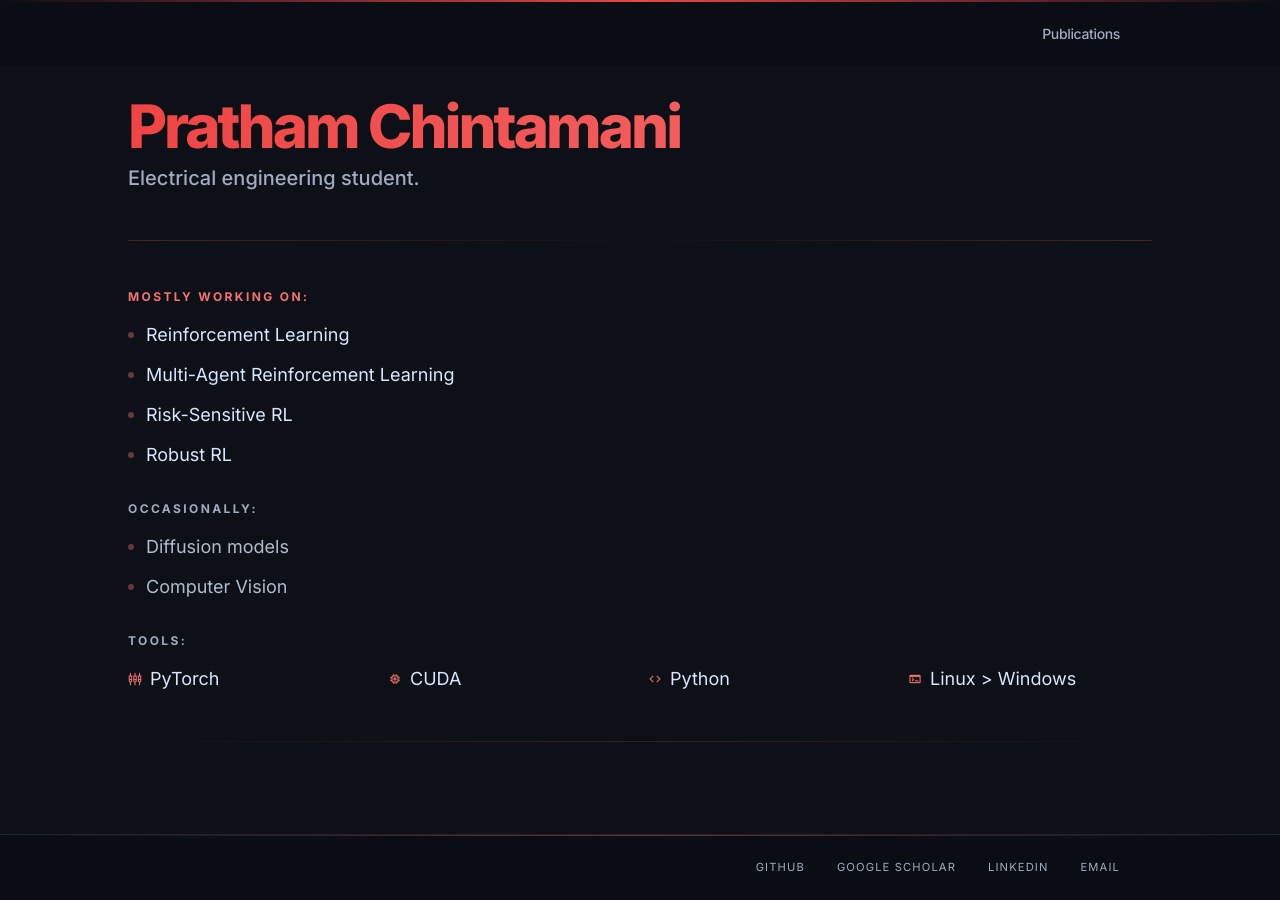
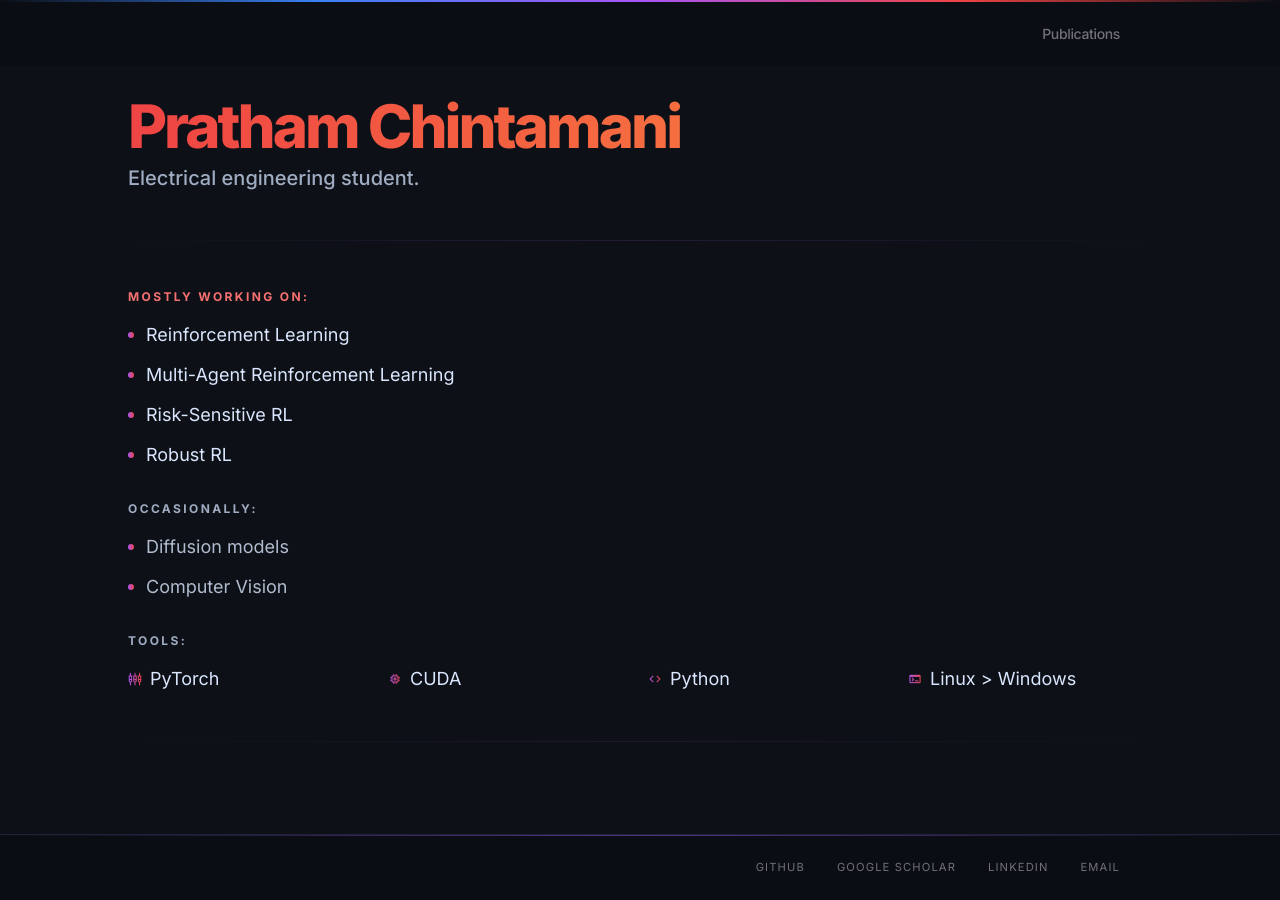
Before and after one commit to prathamchintamani/prathamchintamani.github.io, a Jekyll site: the page built from index.md, in a window 1280 px wide. Built offline with Jekyll 4.4.1, drawn with Linux system fonts in a browser that asks for light colours; nearby versions of some CDN libraries.

Commit message:
Update color palette with varied red-purple gradients
- Reverted main text headings (name in header and index) back to an orange-red gradient (`from-red-500 to-orange-400`).
- Updated UI accents (list bullets, material icons, and UI dividers) to use varied gradients containing more red (e.g., `from-purple-500 to-red-500` and `from-blue-500/0 via-purple-500/50 to-red-500/0`).
- Updated the header and footer navigation links to use a low-intensity hue (`text-zinc-500 hover:text-zinc-400`).

Co-authored-by: prathamchintamani <143500812+prathamchintamani@users.noreply.github.com>

```diff
--- a/_layouts/default.html
+++ b/_layouts/default.html
@@ -106,15 +106,15 @@
   </style>
 </head>
 <body class="flex flex-col min-h-screen antialiased bg-[#0d1117]">
-  <header class="bg-[#0a0e14]/80 backdrop-blur-sm fixed top-0 w-full z-50 border-t-2 border-transparent" style="border-image: linear-gradient(to right, transparent, #ef4444, transparent) 1;">
+  <header class="bg-[#0a0e14]/80 backdrop-blur-sm fixed top-0 w-full z-50 border-t-2 border-transparent" style="border-image: linear-gradient(to right, transparent, #3b82f6, #a855f7, #ef4444, transparent) 1;">
     <div class="max-w-[1024px] mx-auto px-4 md:px-8 h-16 flex items-center justify-between">
       {% if page.url != "/" %}
-        <a href="/" class="text-lg font-bold tracking-tighter text-transparent bg-clip-text bg-gradient-to-r from-red-500 to-red-400 hover:opacity-80 transition-opacity">Pratham Chintamani</a>
+        <a href="/" class="text-lg font-bold tracking-tighter text-transparent bg-clip-text bg-gradient-to-r from-red-500 to-orange-400 hover:opacity-80 transition-opacity">Pratham Chintamani</a>
       {% else %}
         <span></span>
       {% endif %}
       <nav class="hidden md:flex gap-6 items-center">
-        <a class="font-['Inter'] font-medium tracking-tight text-sm text-[#9facc1] hover:text-[#a2c9ff] transition-colors duration-0 hover:underline decoration-1 underline-offset-4" href="/publications">Publications</a>
+        <a class="font-['Inter'] font-medium tracking-tight text-sm text-zinc-500 hover:text-zinc-400 transition-colors duration-0 hover:underline decoration-1 underline-offset-4" href="/publications">Publications</a>
       </nav>
     </div>
   </header>
@@ -128,13 +128,13 @@
   </main>
 
   <footer class="w-full py-6 border-t-[0.5px] border-[#1a2637] bg-[#0a0e14] relative">
-    <div class="absolute inset-x-0 top-0 h-[1px] bg-gradient-to-r from-transparent via-red-500/50 to-transparent"></div>
+    <div class="absolute inset-x-0 top-0 h-[1px] bg-gradient-to-r from-transparent via-purple-500/50 to-red-500/0"></div>
     <div class="max-w-[1024px] mx-auto px-4 md:px-8 flex flex-col md:flex-row justify-end items-center gap-6">
       <div class="flex gap-8">
-        <a class="font-['Inter'] text-[0.7rem] uppercase tracking-widest text-[#9facc1] hover:text-[#a2c9ff] transition-colors duration-0" href="https://github.com/prathamchintamani">GitHub</a>
-        <a class="font-['Inter'] text-[0.7rem] uppercase tracking-widest text-[#9facc1] hover:text-[#a2c9ff] transition-colors duration-0" href="#">Google Scholar</a>
-        <a class="font-['Inter'] text-[0.7rem] uppercase tracking-widest text-[#9facc1] hover:text-[#a2c9ff] transition-colors duration-0" href="https://linkedin.com/in/prathamchintamani">LinkedIn</a>
-        <a class="font-['Inter'] text-[0.7rem] uppercase tracking-widest text-[#9facc1] hover:text-[#a2c9ff] transition-colors duration-0" href="mailto:ee23b041@iittp.ac.in">Email</a>
+        <a class="font-['Inter'] text-[0.7rem] uppercase tracking-widest text-zinc-500 hover:text-zinc-400 transition-colors duration-0" href="https://github.com/prathamchintamani">GitHub</a>
+        <a class="font-['Inter'] text-[0.7rem] uppercase tracking-widest text-zinc-500 hover:text-zinc-400 transition-colors duration-0" href="#">Google Scholar</a>
+        <a class="font-['Inter'] text-[0.7rem] uppercase tracking-widest text-zinc-500 hover:text-zinc-400 transition-colors duration-0" href="https://linkedin.com/in/prathamchintamani">LinkedIn</a>
+        <a class="font-['Inter'] text-[0.7rem] uppercase tracking-widest text-zinc-500 hover:text-zinc-400 transition-colors duration-0" href="mailto:ee23b041@iittp.ac.in">Email</a>
       </div>
     </div>
   </footer>
--- a/index.md
+++ b/index.md
@@ -4,13 +4,13 @@ layout: default
 
 <!-- Header Block -->
 <section>
-<h1 class="text-5xl md:text-6xl font-extrabold text-transparent bg-clip-text bg-gradient-to-r from-red-500 to-red-400 tracking-tighter leading-tight mb-2">
+<h1 class="text-5xl md:text-6xl font-extrabold text-transparent bg-clip-text bg-gradient-to-r from-red-500 to-orange-400 tracking-tighter leading-tight mb-2">
                         Pratham Chintamani
                     </h1>
 <p class="text-xl text-on-surface-variant font-medium">Electrical engineering student.</p>
 </section>
 <!-- UI Divider -->
-<div class="w-full h-[1px] bg-gradient-to-r from-red-500 via-transparent to-red-500 opacity-30 my-8"></div>
+<div class="w-full h-[1px] bg-gradient-to-r from-blue-500/0 via-purple-500/50 to-red-500/0 opacity-30 my-8"></div>
 
 <!-- Main Content Areas -->
 <div class="space-y-8">
@@ -21,19 +21,19 @@ layout: default
                         </h2>
 <ul class="space-y-3">
 <li class="flex items-center gap-3">
-<span class="w-1.5 h-1.5 rounded-full bg-red-400/40"></span>
+<span class="w-1.5 h-1.5 rounded-full bg-gradient-to-r from-purple-500 to-red-500"></span>
 <span class="text-lg text-on-surface">Reinforcement Learning</span>
 </li>
 <li class="flex items-center gap-3">
-<span class="w-1.5 h-1.5 rounded-full bg-red-400/40"></span>
+<span class="w-1.5 h-1.5 rounded-full bg-gradient-to-r from-purple-500 to-red-500"></span>
 <span class="text-lg text-on-surface">Multi-Agent Reinforcement Learning</span>
 </li>
 <li class="flex items-center gap-3">
-<span class="w-1.5 h-1.5 rounded-full bg-red-400/40"></span>
+<span class="w-1.5 h-1.5 rounded-full bg-gradient-to-r from-purple-500 to-red-500"></span>
 <span class="text-lg text-on-surface">Risk-Sensitive RL</span>
 </li>
 <li class="flex items-center gap-3">
-<span class="w-1.5 h-1.5 rounded-full bg-red-400/40"></span>
+<span class="w-1.5 h-1.5 rounded-full bg-gradient-to-r from-purple-500 to-red-500"></span>
 <span class="text-lg text-on-surface">Robust RL</span>
 </li>
 </ul>
@@ -46,11 +46,11 @@ layout: default
                         </h2>
 <ul class="space-y-3">
 <li class="flex items-center gap-3">
-<span class="w-1.5 h-1.5 rounded-full bg-red-400/40"></span>
+<span class="w-1.5 h-1.5 rounded-full bg-gradient-to-r from-purple-500 to-red-500"></span>
 <span class="text-lg text-on-surface/80">Diffusion models</span>
 </li>
 <li class="flex items-center gap-3">
-<span class="w-1.5 h-1.5 rounded-full bg-red-400/40"></span>
+<span class="w-1.5 h-1.5 rounded-full bg-gradient-to-r from-purple-500 to-red-500"></span>
 <span class="text-lg text-on-surface/80">Computer Vision</span>
 </li>
 </ul>
@@ -63,19 +63,19 @@ layout: default
                         </h2>
 <div class="grid grid-cols-2 md:grid-cols-4 gap-4">
 <div class="flex items-center gap-2">
-<span class="material-symbols-outlined text-red-400 text-sm">settings_input_component</span>
+<span class="material-symbols-outlined text-transparent bg-clip-text bg-gradient-to-r from-purple-500 to-red-500 text-sm">settings_input_component</span>
 <span class="text-lg text-on-surface">PyTorch</span>
 </div>
 <div class="flex items-center gap-2">
-<span class="material-symbols-outlined text-red-400 text-sm">memory</span>
+<span class="material-symbols-outlined text-transparent bg-clip-text bg-gradient-to-r from-purple-500 to-red-500 text-sm">memory</span>
 <span class="text-lg text-on-surface">CUDA</span>
 </div>
 <div class="flex items-center gap-2">
-<span class="material-symbols-outlined text-red-400 text-sm">code</span>
+<span class="material-symbols-outlined text-transparent bg-clip-text bg-gradient-to-r from-purple-500 to-red-500 text-sm">code</span>
 <span class="text-lg text-on-surface">Python</span>
 </div>
 <div class="flex items-center gap-2">
-<span class="material-symbols-outlined text-red-400 text-sm">terminal</span>
+<span class="material-symbols-outlined text-transparent bg-clip-text bg-gradient-to-r from-purple-500 to-red-500 text-sm">terminal</span>
 <span class="text-lg text-on-surface">Linux &gt; Windows</span>
 </div>
 </div>
@@ -83,4 +83,4 @@ layout: default
 </div>
 
 <!-- Footer Divider -->
-<div class="w-full h-[1px] bg-gradient-to-r from-transparent via-red-500 to-transparent opacity-20 mt-8 mb-4"></div>
+<div class="w-full h-[1px] bg-gradient-to-r from-blue-500/0 via-purple-500/50 to-red-500/0 opacity-20 mt-8 mb-4"></div>
```
